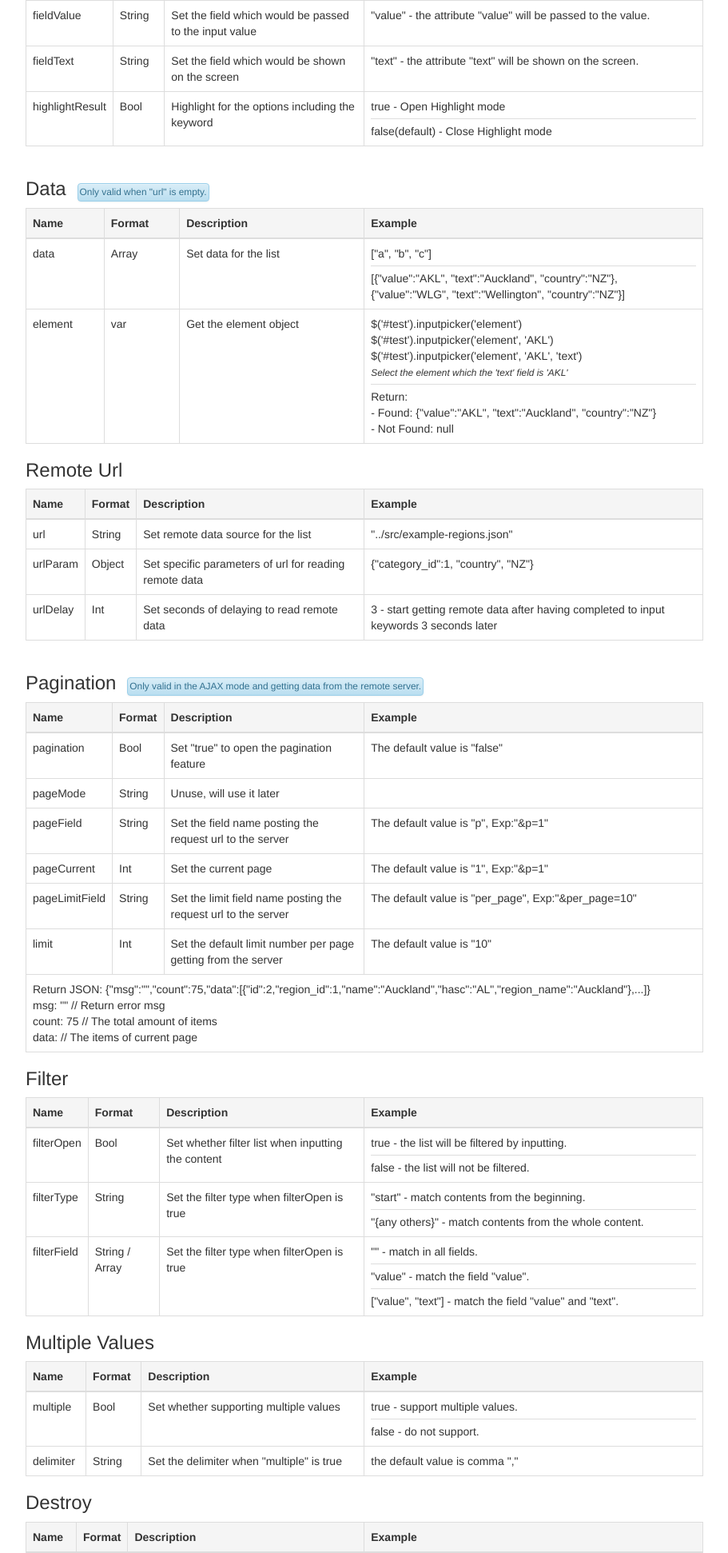
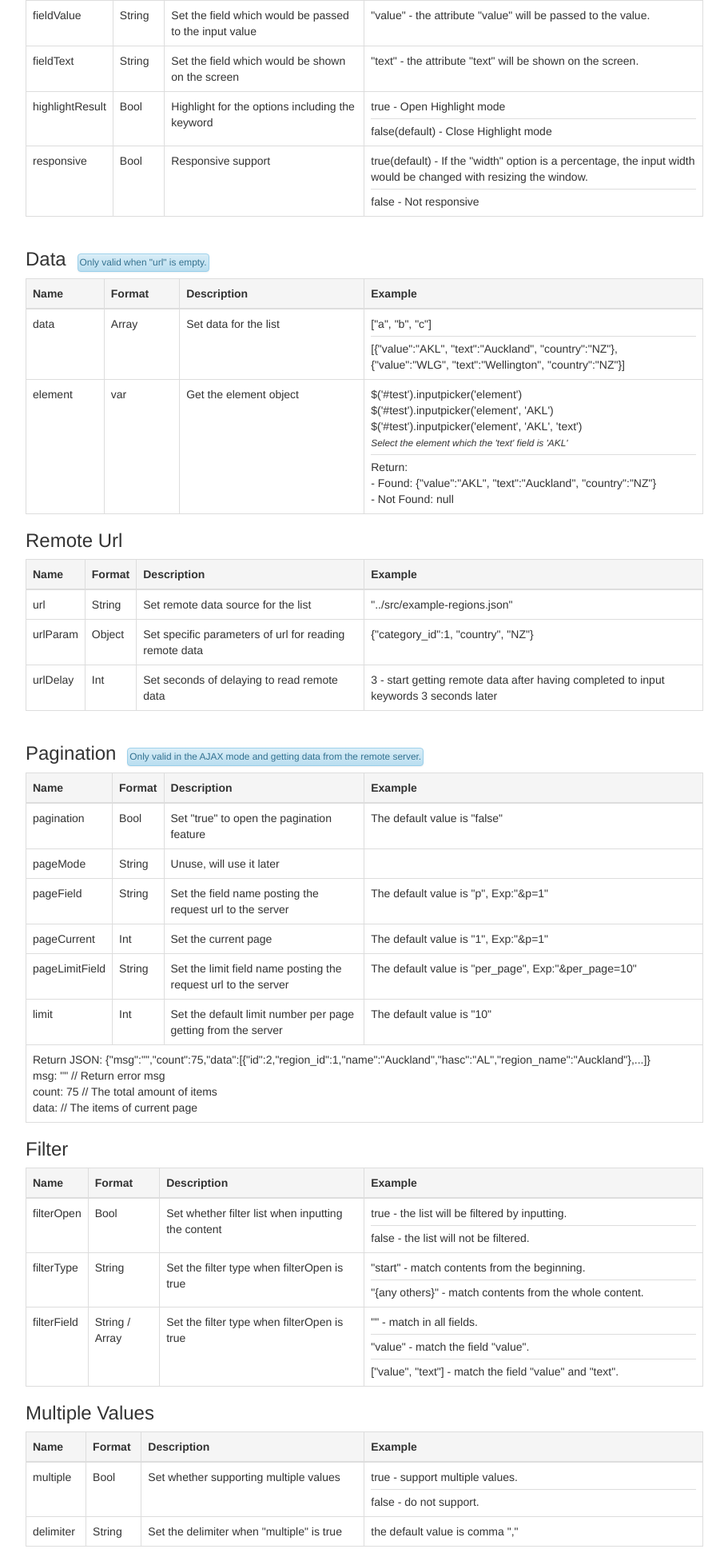
Before and after one commit to ukalpa/inputpicker, a PHP site: page /doc.php in a window 1280 px wide. Shown: the part 581-2523 px from the top of the page at 80% size, without its empty margins (38-949 px from the left). Run offline with PHP 8.4, Linux system fonts and the light colour scheme; some libraries are stand-ins or nearby versions.

Commit message:
Add document for auto responsive

```diff
--- a/www/doc.php
+++ b/www/doc.php
@@ -154,6 +154,17 @@
                                         <ul class="list-unstyled">
                                             <li>true - Open Highlight mode</li>
                                             <li>false(default) - Close Highlight mode</li>
+                                        </ul>
+                                    </td>
+                                </tr>
+                                <tr>
+                                    <td>responsive</td>
+                                    <td>Bool</td>
+                                    <td>Responsive support</td>
+                                    <td>
+                                        <ul class="list-unstyled">
+                                            <li>true(default) - If the "width" option is a percentage, the input width would be changed with resizing the window.</li>
+                                            <li>false - Not responsive</li>
                                         </ul>
                                     </td>
                                 </tr>
```
